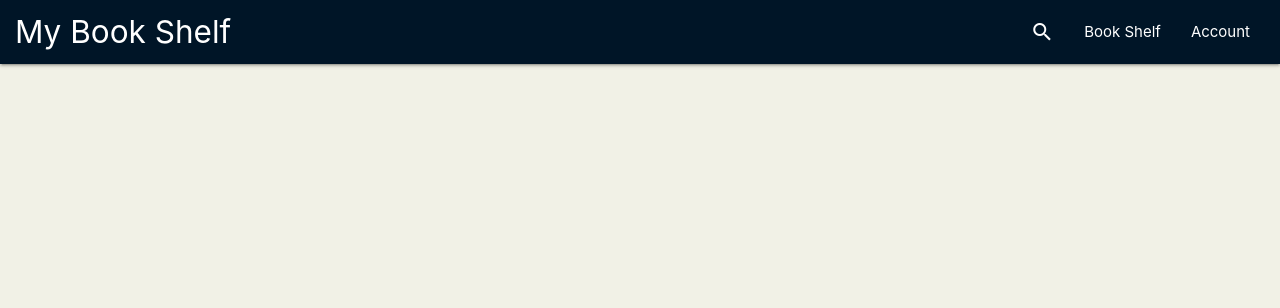
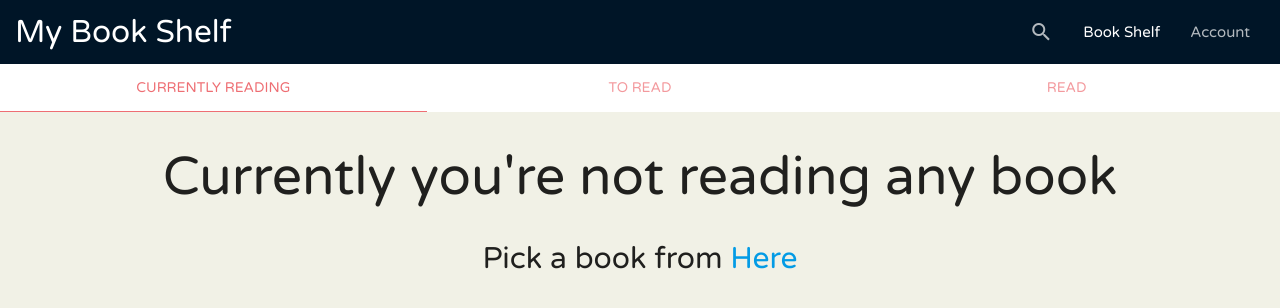
Before and after one commit to bgopikrishna/book-shelf, a React (Create React App) app: page /home in a window 1280 px wide. Shown: the top 308 px of the page. Built offline with nearby package versions, Linux system fonts and the light colour scheme.

Commit message:
updated styles

```diff
--- a/src/App.css
+++ b/src/App.css
@@ -1,7 +1,12 @@
+@import url('https://fonts.googleapis.com/css2?family=Varela+Round&display=swap');
+
 body {
   margin: 0;
   padding: 0;
   background: #f1f1e6;
+  font-family: 'Varela Round', -apple-system, BlinkMacSystemFont, 'Segoe UI', Roboto,
+    Oxygen, Ubuntu, Cantarell, 'Open Sans', 'Helvetica Neue', sans-serif !important;
+  line-height: 1.5;
 }
 
 input {
@@ -81,30 +86,64 @@ nav {
   display: flex;
   margin-top: 0;
   align-items: flex-start;
-  width: 100%;
+  width: 80%;
   padding: 2px 10px;
+  margin: 1rem auto;
 }
-.input-field input[type="search"],
+.input-field input[type='search'],
 .input-field button {
   height: 40px !important;
-  padding: auto 10px;
-  box-align: border-box;
+  padding: 4px 10px;
+  box-sizing: border-box;
+  border: 1px solid;
+  border-right-width: 0px;
 }
 
 .input-field button {
   color: #f1f1e6;
   background: #001527;
+  border: 2px solid #001527;
+  padding: 0 10px;
 }
 .input-field button:hover,
 .input-field button:focus {
   background: #f1f1e6;
   color: #001527;
-  border: 2px solid #001527;
 }
-.input-field input[type="search"]:hover,
-.input-field input[type="search"]:focus {
+.input-field input[type='search']:hover,
+.input-field input[type='search']:focus {
   background: #f1f1e6;
 }
+
+.grid {
+  display: grid;
+  grid-template-columns: repeat(auto-fit, minmax(400px, 1fr));
+  grid-gap: 20px;
+  justify-items: center;
+  padding: 1.5rem 0.7rem;
+}
+
+.w-100 {
+  width: 100%;
+}
+
+.mx-auto {
+  margin-left: auto;
+  margin-right: auto;
+}
+
+.tab a.active {
+  border-bottom: 1px solid #ee6e73;
+}
+
+nav ul a {
+  opacity: 0.7;
+}
+
+nav ul a.active {
+  opacity: 1;
+}
+
 @media (max-width: 900px) {
   .btn-small {
     line-height: 1;
--- a/src/App.js
+++ b/src/App.js
@@ -1,10 +1,10 @@
-import React, { Component } from "react";
-import { BrowserRouter, Route, Switch } from "react-router-dom";
-import "./App.css";
-import SearchBooks from "./components/SearchBooksPage";
-import Navbar from "./components/Navbar";
-import HomePage from "./components/HomePage";
-import Page404 from "./components/Page404";
+import React, { Component } from 'react';
+import { BrowserRouter, Route, Switch, Redirect } from 'react-router-dom';
+import './App.css';
+import SearchBooks from './components/SearchBooksPage';
+import Navbar from './components/Navbar';
+import HomePage from './components/HomePage';
+import Page404 from './components/Page404';
 
 export class App extends Component {
   constructor(props) {
@@ -14,20 +14,23 @@ export class App extends Component {
       bookShelf: {
         currentlyReading: [],
         toRead: [],
-        read: []
-      }
+        read: [],
+      },
     };
   }
 
   render() {
     return (
       <BrowserRouter>
-        <div className="App">
+        <div className='App'>
           <Navbar />
           <Switch>
-            <Route exact path="/" component={HomePage} />
-            <Route path="/search" component={SearchBooks} />
-            <Route path="/404" component={Page404} />
+            <Route exact path='/'>
+              <Redirect to='/home'></Redirect>
+            </Route>
+            <Route path='/home' component={HomePage} />
+            <Route path='/search' component={SearchBooks} />
+            <Route path='/404' component={Page404} />
           </Switch>
         </div>
       </BrowserRouter>
--- a/src/components/BookCard.js
+++ b/src/components/BookCard.js
@@ -10,7 +10,7 @@ const BookCard = ({ book, handleCounter, addBookToShelf }) => {
     ? imageLinks
     : "https://placeimg.com/150/150/people/sepia";
   return (
-    <div className="col s12 m6 l4">
+    <div className="w-100">
       <div className="card hoverable horizontal">
         <div className="card-image">
           <img src={imageLinks.smallThumbnail} alt={title} />
--- a/src/components/BookReadingComp.js
+++ b/src/components/BookReadingComp.js
@@ -1,21 +1,30 @@
-import React from "react";
-import { Link } from "react-router-dom";
-import BookCard from "./BookCard";
+import React from 'react';
+import { Link } from 'react-router-dom';
+import BookCard from './BookCard';
 
 const BookReadingComp = ({ readIngShelfData, ifEmptyMsg, addBookToShelf }) => {
+  const emptyShelfMessage = (
+    <div className='col s12 m12 l12 shelf-title'>
+      <h2>{ifEmptyMsg}</h2>
+      <p>
+        Pick a book from <Link to='/search'>Here</Link>
+      </p>
+    </div>
+  );
+
+  const booksList = (
+    <div className='grid'>
+      {readIngShelfData.map(book => (
+        <BookCard key={book.id} book={book} addBookToShelf={addBookToShelf} />
+      ))}
+    </div>
+  );
+
+
+
+
   const renderBooks =
-    readIngShelfData.length !== 0 ? (
-      readIngShelfData.map(book => (
-        <BookCard key={book.id} book={book} addBookToShelf={addBookToShelf} />
-      ))
-    ) : (
-      <div className="col s12 m12 l12 shelf-title">
-        <h2>{ifEmptyMsg}</h2>
-        <p>
-          Pick a book from <Link to="/search">Here</Link>
-        </p>
-      </div>
-    );
+    readIngShelfData.length !== 0 ? booksList : emptyShelfMessage;
 
   return renderBooks;
 };
--- a/src/components/HomePage.js
+++ b/src/components/HomePage.js
@@ -1,7 +1,8 @@
-import React, { Component } from "react";
-import { getDataFromLocalStorage, addToLocalStorage } from "../helperFunctions";
+/* eslint-disable jsx-a11y/anchor-is-valid */
+import React, { Component } from 'react';
+import { getDataFromLocalStorage, addToLocalStorage } from '../helperFunctions';
 
-import BookReadingComp from "./BookReadingComp";
+import BookReadingComp from './BookReadingComp';
 
 class HomePage extends Component {
   constructor(props) {
@@ -12,28 +13,33 @@ class HomePage extends Component {
       bookShelf: {
         currentlyReading: [],
         toRead: [],
-        read: []
-      }
+        read: [],
+      },
+      currentTab: 0,
     };
   }
 
   componentDidMount() {
-    const books = getDataFromLocalStorage("bookShelf");
+    const books = getDataFromLocalStorage('bookShelf');
     if (books && books.length !== 0) {
-      const currentlyReading = books.filter(book => book.shelf === "cR");
-      const toRead = books.filter(book => book.shelf === "toR");
-      const read = books.filter(book => book.shelf === "r");
+      const currentlyReading = books.filter(book => book.shelf === 'cR');
+      const toRead = books.filter(book => book.shelf === 'toR');
+      const read = books.filter(book => book.shelf === 'r');
 
       this.setState({
         books,
         bookShelf: {
           currentlyReading,
           toRead,
-          read
-        }
+          read,
+        },
       });
     }
   }
+
+  handleTab = tabIndex => {
+    this.setState(state => ({ ...state, currentTab: tabIndex }));
+  };
   addBookToShelf = (id, shelf) => {
     const { books } = this.state;
     let newBooks;
@@ -47,23 +53,23 @@ class HomePage extends Component {
         })
         .filter(book => book.shelf);
     }
-    const newCurrentlyReading = books.filter(book => book.shelf === "cR");
-    const newToRead = books.filter(book => book.shelf === "toR");
-    const newRead = books.filter(book => book.shelf === "r");
+    const newCurrentlyReading = books.filter(book => book.shelf === 'cR');
+    const newToRead = books.filter(book => book.shelf === 'toR');
+    const newRead = books.filter(book => book.shelf === 'r');
     this.setState(
       {
         books: [...newBooks],
         bookShelf: {
           currentlyReading: newCurrentlyReading,
           toRead: newToRead,
-          read: newRead
-        }
+          read: newRead,
+        },
       },
-      addToLocalStorage("bookShelf", books)
+      addToLocalStorage('bookShelf', books)
     );
   };
   render() {
-    const { bookShelf } = this.state;
+    const { bookShelf, currentTab } = this.state;
     const { currentlyReading, toRead, read } = bookShelf;
     const currentlyReadingJSX = (
       <BookReadingComp
@@ -81,20 +87,56 @@ class HomePage extends Component {
     );
     const toReadJSX = (
       <BookReadingComp
-        ifEmptyMsg="Add Some Books to Read"
+        ifEmptyMsg='Add Some Books to Read'
         readIngShelfData={toRead}
         addBookToShelf={this.addBookToShelf}
       />
     );
 
     return (
-      <div className="row">
-        <h1 className="col s12 m12 l12 shelf-title">Currently Reading</h1>
-        {currentlyReadingJSX}
-        <h1 className="col s12 m12 l12 shelf-title">To Read</h1>
-        {toReadJSX}
-        <h1 className="col s12 m12 l12 shelf-title">Read </h1>
-        {readJSX}
+      // <div className="row">
+      //   <h1 className="col s12 m12 l12 shelf-title">Currently Reading</h1>
+      //   {currentlyReadingJSX}
+      //   <h1 className="col s12 m12 l12 shelf-title">To Read</h1>
+      //   {toReadJSX}
+      //   <h1 className="col s12 m12 l12 shelf-title">Read </h1>
+      //   {readJSX}
+      // </div>
+      <div className='row'>
+        <div className='w-100'>
+          <ul className='tabs'>
+            <li className='tab col s4'>
+              <a
+                href='#'
+                onClick={() => this.handleTab(0)}
+                className={currentTab === 0 && 'active'}
+              >
+                Currently Reading
+              </a>
+            </li>
+            <li className='tab col s4'>
+              <a
+                href='#'
+                onClick={() => this.handleTab(1)}
+                className={currentTab === 1 && 'active'}
+              >
+                To Read
+              </a>
+            </li>
+            <li className='tab col s4'>
+              <a
+                href='#'
+                onClick={() => this.handleTab(2)}
+                className={currentTab === 2 && 'active'}
+              >
+                Read
+              </a>
+            </li>
+          </ul>
+        </div>
+        {currentTab === 0 && currentlyReadingJSX}
+        {currentTab === 1 && toReadJSX}
+        {currentTab === 2 && readJSX}
       </div>
     );
   }
--- a/src/components/Navlist.js
+++ b/src/components/Navlist.js
@@ -5,12 +5,12 @@ const Navlist = ({ className, id = "" }) => {
   return (
     <ul className={className} id={id}>
       <li>
-        <NavLink to="/search">
+        <NavLink to="/search" title="Search">
           <i className="material-icons">search</i>
         </NavLink>
       </li>
       <li>
-        <NavLink to="/"> Book Shelf</NavLink>
+        <NavLink to="/home"> Book Shelf</NavLink>
       </li>
       <li>
         <NavLink to="/404">Account</NavLink>
--- a/src/components/SearchBooksPage.js
+++ b/src/components/SearchBooksPage.js
@@ -103,7 +103,7 @@ class SearchBooksPage extends Component {
           handleSubmit={this.handleSubmit}
           searchField={searchField}
         />
-        <div className="row">
+        <div className="grid">
           {booksFetched &&
             booksFetched.map(book => (
               <BookCard
```
Also changed, not shown: 1 other file (tests, documents, lock files or other folders).
